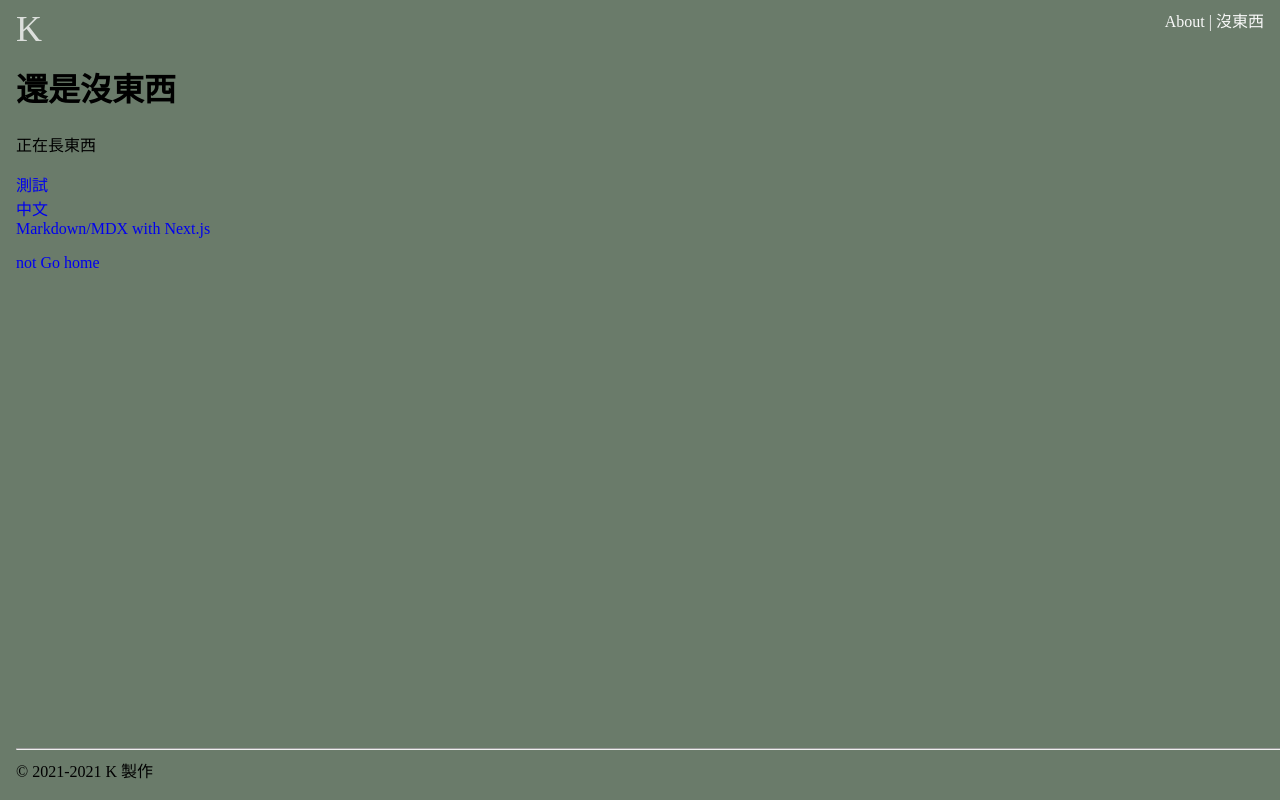
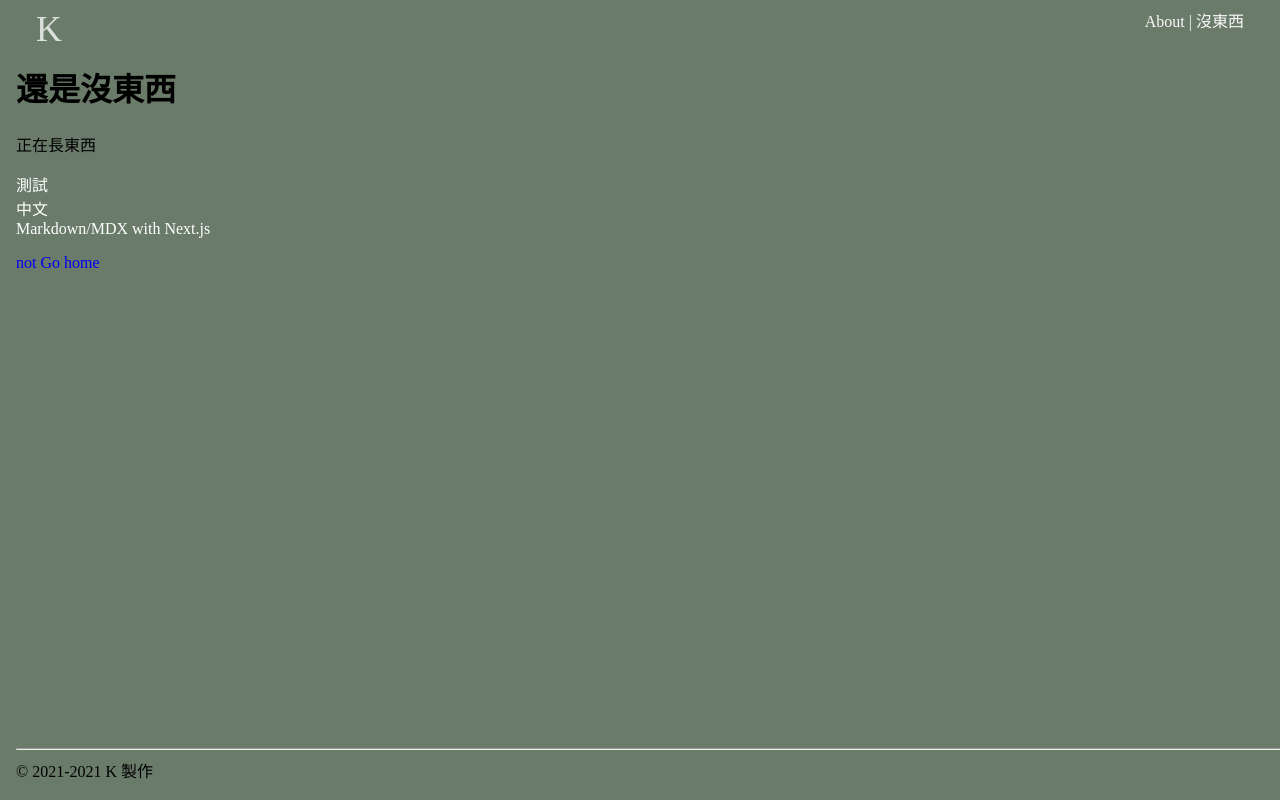
Before and after one commit to weryk153/kuren-blog, a Next.js app: page /posts in a window 1280 px wide. Built offline with nearby package versions, Linux system fonts and the light colour scheme; a web font is replaced by a local one.

Commit message:
feature: add post wrapper for mdx

```diff
--- /dev/null
+++ b/components/PostWrapper.tsx
@@ -0,0 +1,15 @@
+import React, { FunctionComponent, ReactNode } from 'react';
+import post from '../styles/post.module.scss'
+
+type Props = {
+    children?: ReactNode;
+};
+
+const PostWrapper: FunctionComponent<Props> = ({ children }: Props): JSX.Element => (
+    <div className={post.postWrapper}>
+        {children}
+        <p>我是</p>
+    </div>
+);
+
+export default PostWrapper;
--- a/pages/post/20210506.mdx
+++ b/pages/post/20210506.mdx
@@ -1,3 +1,5 @@
+import PostWrapper from '../../components/PostWrapper.tsx'
+
 export const meta = {
     title: '測試',
 };
@@ -46,3 +48,5 @@ export const meta = {
 > Quote text 1
 >> Quote text 2
 >>> Quote text 3
+
+export default ({ children }) => <PostWrapper>{children}</PostWrapper>
--- a/pages/post/test.mdx
+++ b/pages/post/test.mdx
@@ -1,3 +1,4 @@
+import PostWrapper from '../../components/PostWrapper.tsx'
 export const meta = {
     title: '中文',
 };
@@ -5,3 +6,17 @@ export const meta = {
 I **love** using [Next.js](https://nextjs.org/)
 
 # Post about MDX
+123 12312312312312312312312
+
+123123123
+12312
+***31231***
+
+<div style={{ padding: '10px 30px', backgroundColor: 'tomato' }}>
+  <h2>Try making this heading have the color green</h2>
+</div>
+
+<span style={{color:'blue'}}>some *blue* text</span>
+
+
+export default ({ children }) => <PostWrapper>{children}</PostWrapper>
--- a/pages/post/testcopy.mdx
+++ b/pages/post/testcopy.mdx
@@ -1,3 +1,5 @@
+import PostWrapper from '../../components/PostWrapper.tsx'
+
 export const meta = {
     title: 'Markdown/MDX with Next.js',
 };
@@ -5,3 +7,5 @@ export const meta = {
 I **love** using [Next.js](https://nextjs.org/)
 
 # Post about MDX
+
+export default ({ children }) => <PostWrapper>{children}</PostWrapper>
--- a/pages/posts/index.tsx
+++ b/pages/posts/index.tsx
@@ -2,33 +2,29 @@ import React from 'react';
 import { GetStaticProps } from 'next';
 import Link from 'next/link';
 import { blogFilePaths } from '../../utils/mdxUtils';
-
+import post from '../../styles/post.module.scss'
 type Props = {
     blogFilePaths: string[];
     postMetadata: { title: React.ReactNode }[]
 };
 
 const WithStaticProps = ({ blogFilePaths, postMetadata }: Props): JSX.Element => (
-    <>
+    <div className={post.container}>
         <h1>還是沒東西</h1>
         <p>正在長東西</p>
-        {blogFilePaths.map((postPath: string, index: number) => (
-            <Link key={postPath} href={`post/${postPath}`}>
-                <a>
-                    <div>
-                        {/* {postPath} */}
-                        {postMetadata[index].title}
-                        {/* <PostBanner {...post.options} className='my-5' contentClassName='p-5' titleClassName='text-xl md:text-3xl' /> */}
-                    </div>
-                </a>
-            </Link>
-        ))}
+        <div className={post.postList}>
+            {blogFilePaths.map((postPath: string, index: number) => (
+                <Link key={postPath} href={`post/${postPath}`}>
+                    {postMetadata[index].title}
+                </Link>
+            ))}
+        </div>
         <p>
             <Link href="/">
                 <a>not Go home</a>
             </Link>
         </p>
-    </>
+    </div>
 );
 
 export const getStaticProps: GetStaticProps = async () => {
--- a/styles/global.scss
+++ b/styles/global.scss
@@ -23,6 +23,7 @@ Header {
     display: flex;
     justify-content: space-between;
     height: 35px;
+    padding: 0 20px;
     color: #f9f9f9;
     .title {
         font-size: 36px;
--- a/styles/post.module.scss
+++ b/styles/post.module.scss
@@ -1,3 +1,17 @@
-.postList li a {
-    color: #f9f9f9;
+.container {
+
 }
+
+.postList {
+    display: flex;
+    flex-direction: column;;
+    a{
+        color: #fff;
+        width:fit-content;
+    }
+}
+
+.postWrapper {
+    margin: 0 auto;
+    width: 80%;
+}
```
